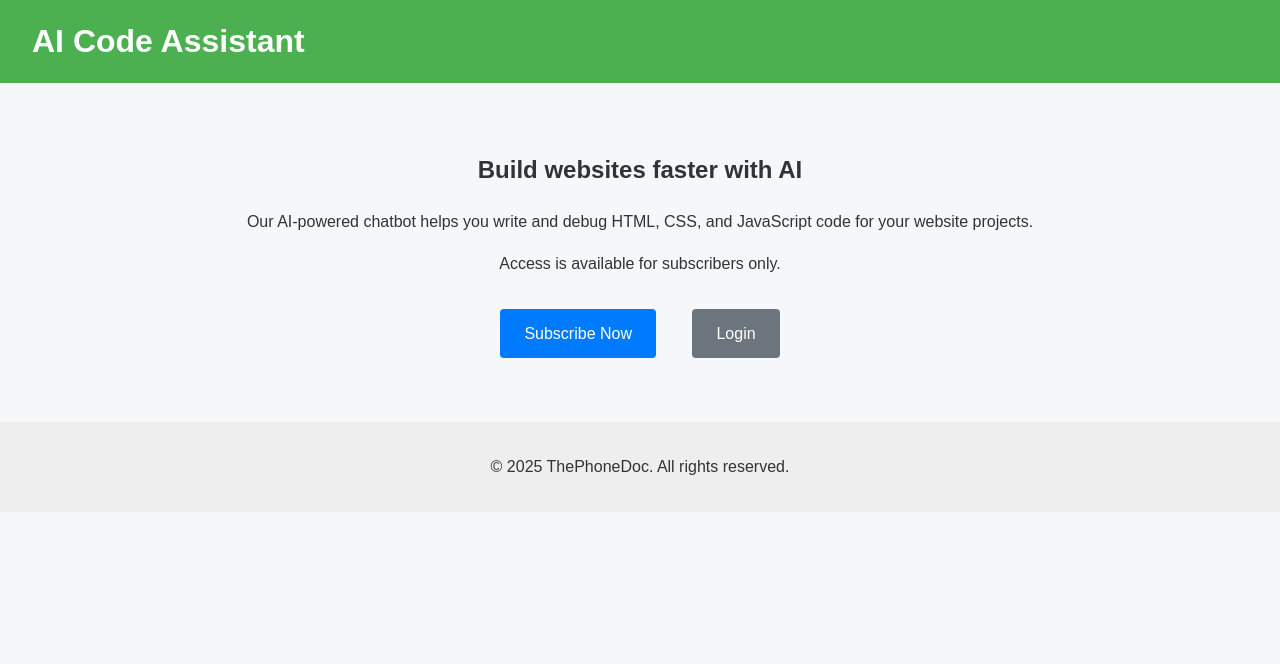
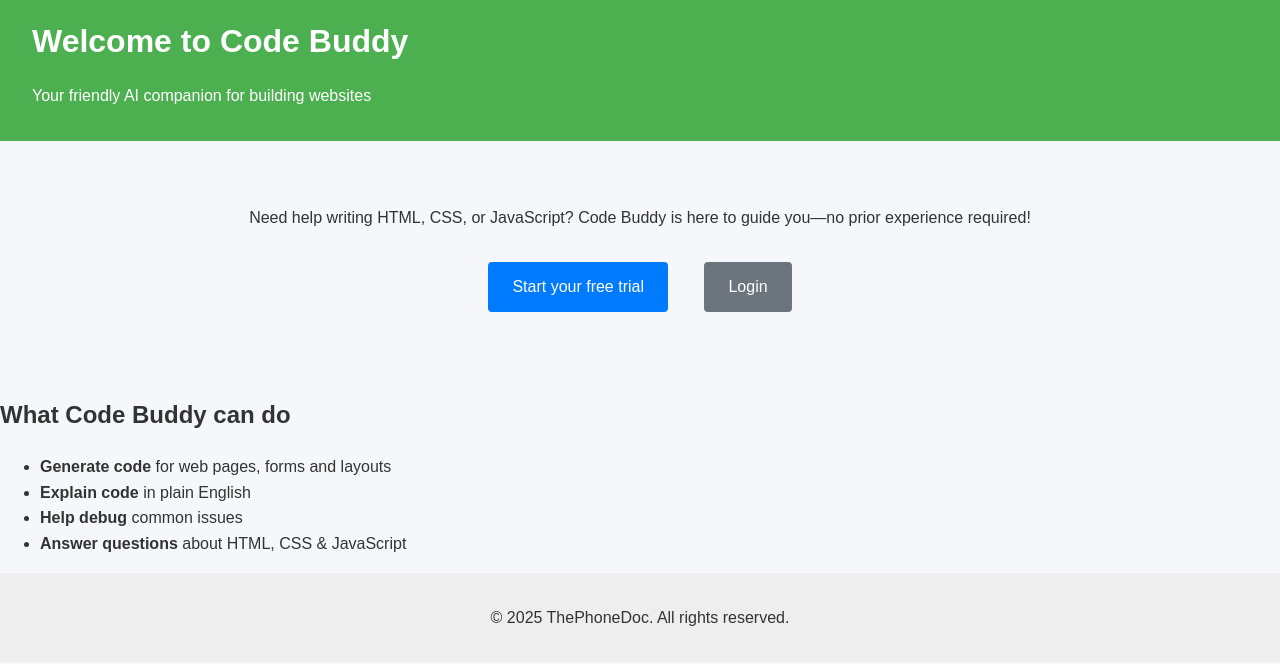
Before and after one commit to thephonedoc/websitebuilder, a plain HTML site: page index.html in a window 1280 px wide. Drawn offline with Linux system fonts and the light colour scheme.

Commit message:
Make homepage friendlier and add features section

```diff
--- a/index.html
+++ b/index.html
@@ -3,20 +3,28 @@
 <head>
     <meta charset="UTF-8">
     <meta name="viewport" content="width=device-width, initial-scale=1.0">
-    <title>AI Code Assistant</title>
+    <title>Code Buddy – Friendly Coding Assistant</title>
     <link rel="stylesheet" href="style.css">
 </head>
 <body>
     <header>
-        <h1>AI Code Assistant</h1>
+        <h1>Welcome to Code Buddy</h1>
+        <p class="tagline">Your friendly AI companion for building websites</p>
     </header>
     <main>
         <section class="hero">
-            <h2>Build websites faster with AI</h2>
-            <p>Our AI‑powered chatbot helps you write and debug HTML, CSS, and JavaScript code for your website projects.</p>
-            <p>Access is available for subscribers only.</p>
-            <a href="subscribe.html" class="cta">Subscribe Now</a>
+            <p>Need help writing HTML, CSS, or JavaScript? Code Buddy is here to guide you—no prior experience required!</p>
+            <a href="subscribe.html" class="cta">Start your free trial</a>
             <a href="chat.html" class="cta secondary">Login</a>
+        </section>
+        <section class="features">
+            <h2>What Code Buddy can do</h2>
+            <ul>
+                <li><strong>Generate code</strong> for web pages, forms and layouts</li>
+                <li><strong>Explain code</strong> in plain English</li>
+                <li><strong>Help debug</strong> common issues</li>
+                <li><strong>Answer questions</strong> about HTML, CSS &amp; JavaScript</li>
+            </ul>
         </section>
     </main>
     <footer>
```
